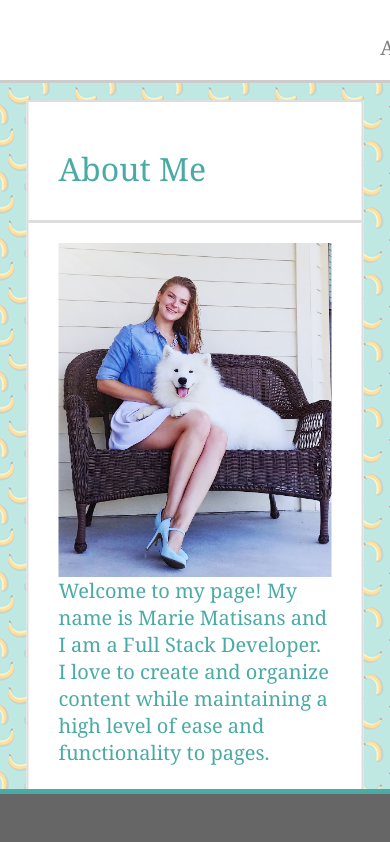
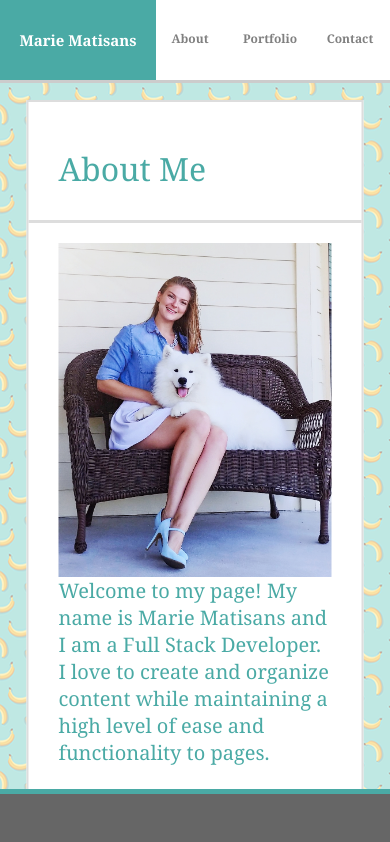
Before and after one commit to mbolters/Responsive-Portfolio, a plain HTML site: page index.html in a window 390 px wide. Shown: the top 842 px of the page. Drawn offline with Linux system fonts and the light colour scheme.

Commit message:
make header responsive

```diff
--- a/assets/css/responsive.css
+++ b/assets/css/responsive.css
@@ -10,9 +10,11 @@
 }
 
   @media only screen and (max-width: 768px) and (min-width: 641px){
-    .headerContainer {
+    .headerContainer{
+        float: none;
+        display: block;
         width: 100%;
-        overflow: auto;
+        text-align: center;
     }
     .bioContainer {
         width: 80%;
@@ -21,22 +23,27 @@
     .portfolio-pic-holder {
         float: none ;
     }
-    #headercontent {
-        max-width: 768px auto;
+    #headerContent {
+        float: none;
+        display: block;
+        width: 100%;
+        text-align: center;
     }
     #img {
         width: 100%;
         height: 100%;
     }
+
 }
 
 
   @media only screen and (max-width: 640px) and (min-width: 0px) {
 
-    .headerContainer {
-      width: 100%;
-      overflow: auto;
-
+    .headerContainer{
+        float: none;
+        display: block;
+        width: 100%;
+        text-align: left; /* If you want the text to be left-aligned on small screens */
     }
     .bioContainer {
       width: 70%;
@@ -45,8 +52,11 @@
     .portfolio-pic-holder {
         float: none !important;
     }
-    #headercontent {
-        max-width: 640px auto;
+    #headerContent {
+        float: none;
+        display: block;
+        width: 100%;
+        text-align: center;
     }
     #img {
         width: 100%;
@@ -55,4 +65,20 @@
     input[type=submit] {
         width: 100%;
     }
+    #buttonlist {
+        width: 20%;
+        font-size: 12px;
+        padding: 5px;
+        border-right: none;
+        font-weight: bold;
+    }
+    #buttonlist a {
+        font-size: 12px;
+        padding: 5px;
+    }
+    #name {
+        width: 40%;
+        font-size:15px;
+    }
+
 }
```
